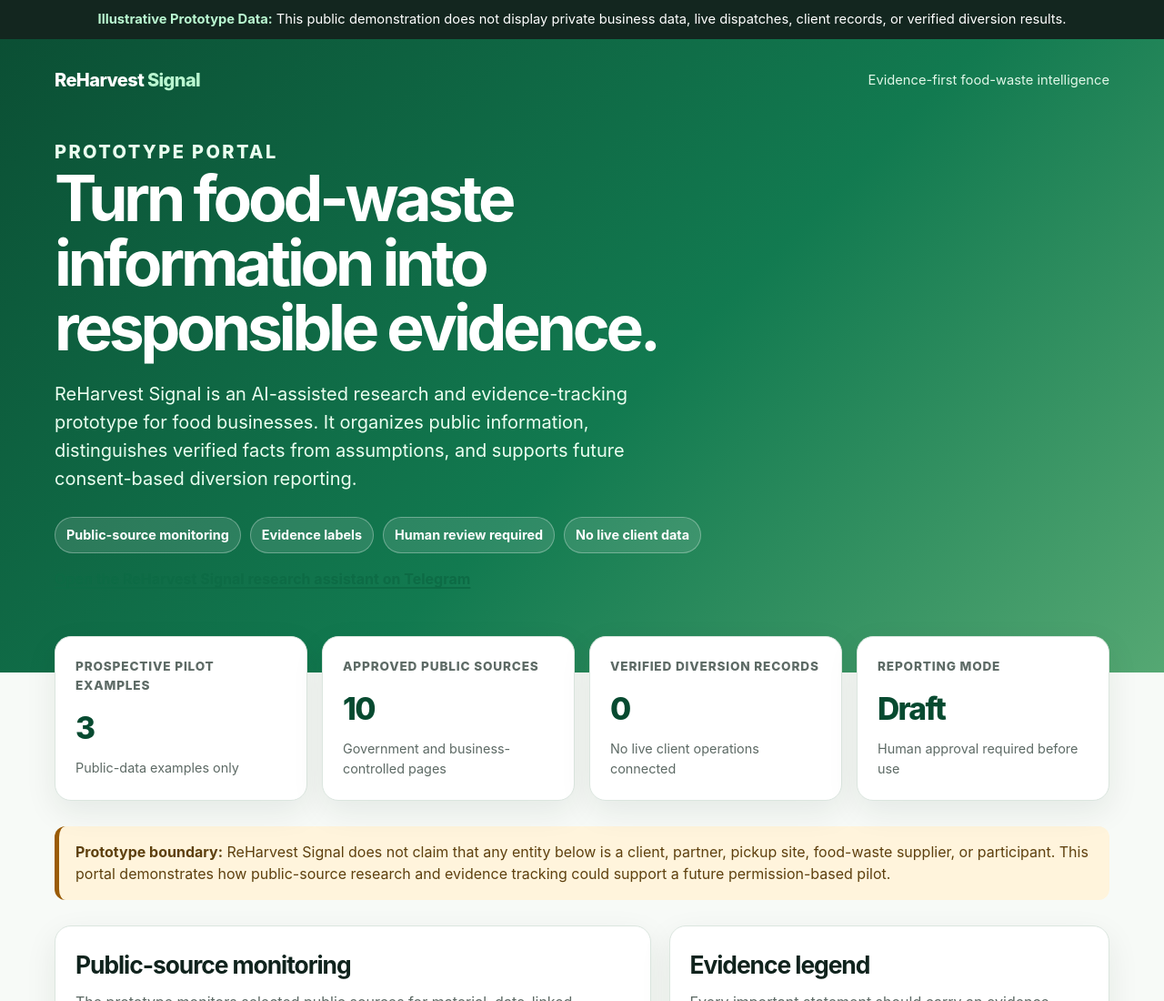
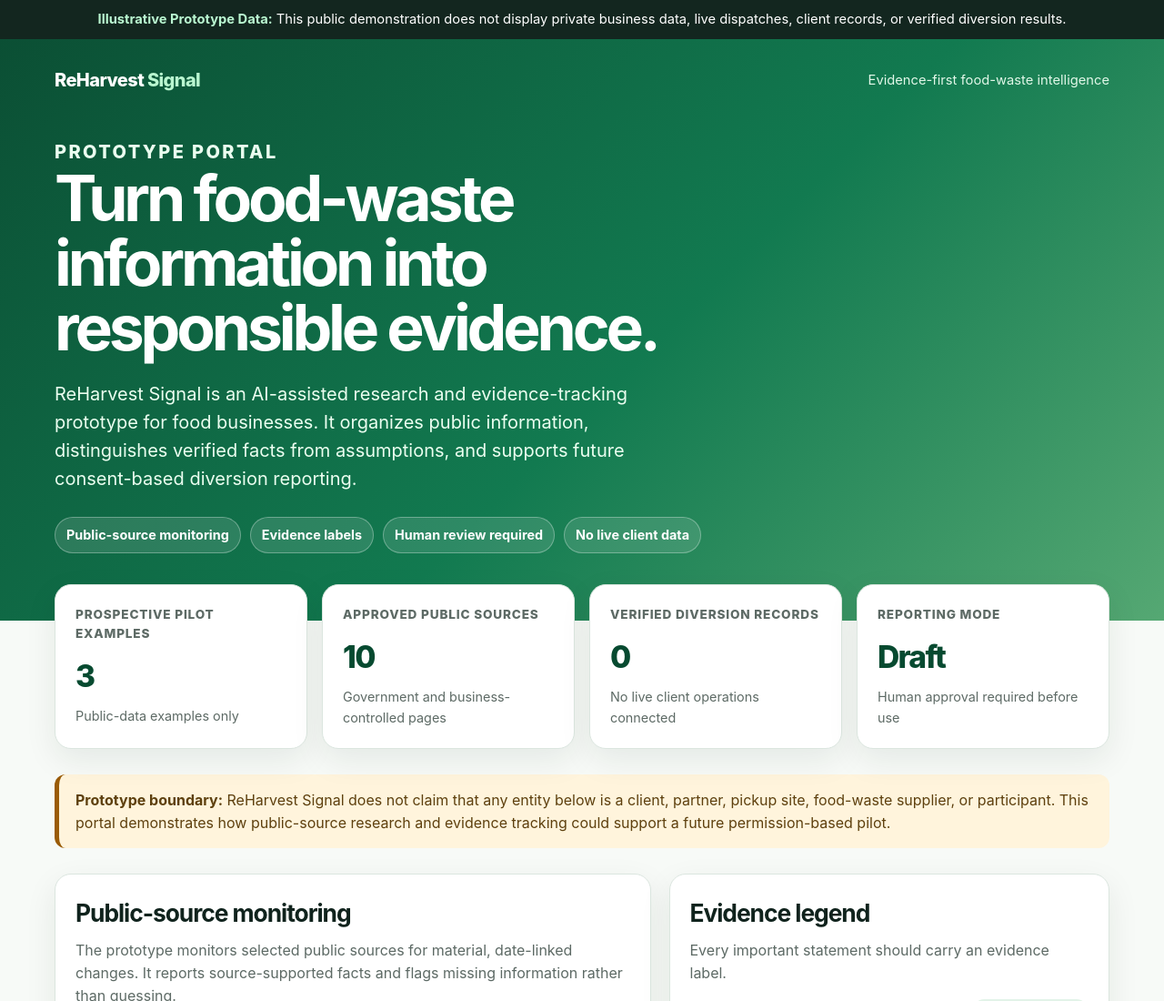
Before and after one commit to jalea-ai/index.html, a plain HTML site: page index.html in a window 1280 px wide. Shown: the top 1100 px of the page at 91% size. Drawn offline with Linux system fonts and the light colour scheme.

Commit message:
Remove Telegram link from index.html
Removed link to the ReHarvest Signal research assistant on Telegram.

```diff
--- a/index.html
+++ b/index.html
@@ -79,11 +79,6 @@
         <p>ReHarvest Signal is an AI-assisted research and evidence-tracking prototype for food businesses. It organizes public information, distinguishes verified facts from assumptions, and supports future consent-based diversion reporting.</p>
         <div class="pill-row"><div class="pill">Public-source monitoring</div><div class="pill">Evidence labels</div><div class="pill">Human review required</div><div class="pill">No live client data</div></div>
       </div>
-        <p>
-  <a href="https://t.me/reharvestsignal_bot" target="_blank" rel="noopener noreferrer">
-    Open the ReHarvest Signal research assistant on Telegram
-  </a>
-</p>
     </div>
   </header>
   <main class="container">
```
